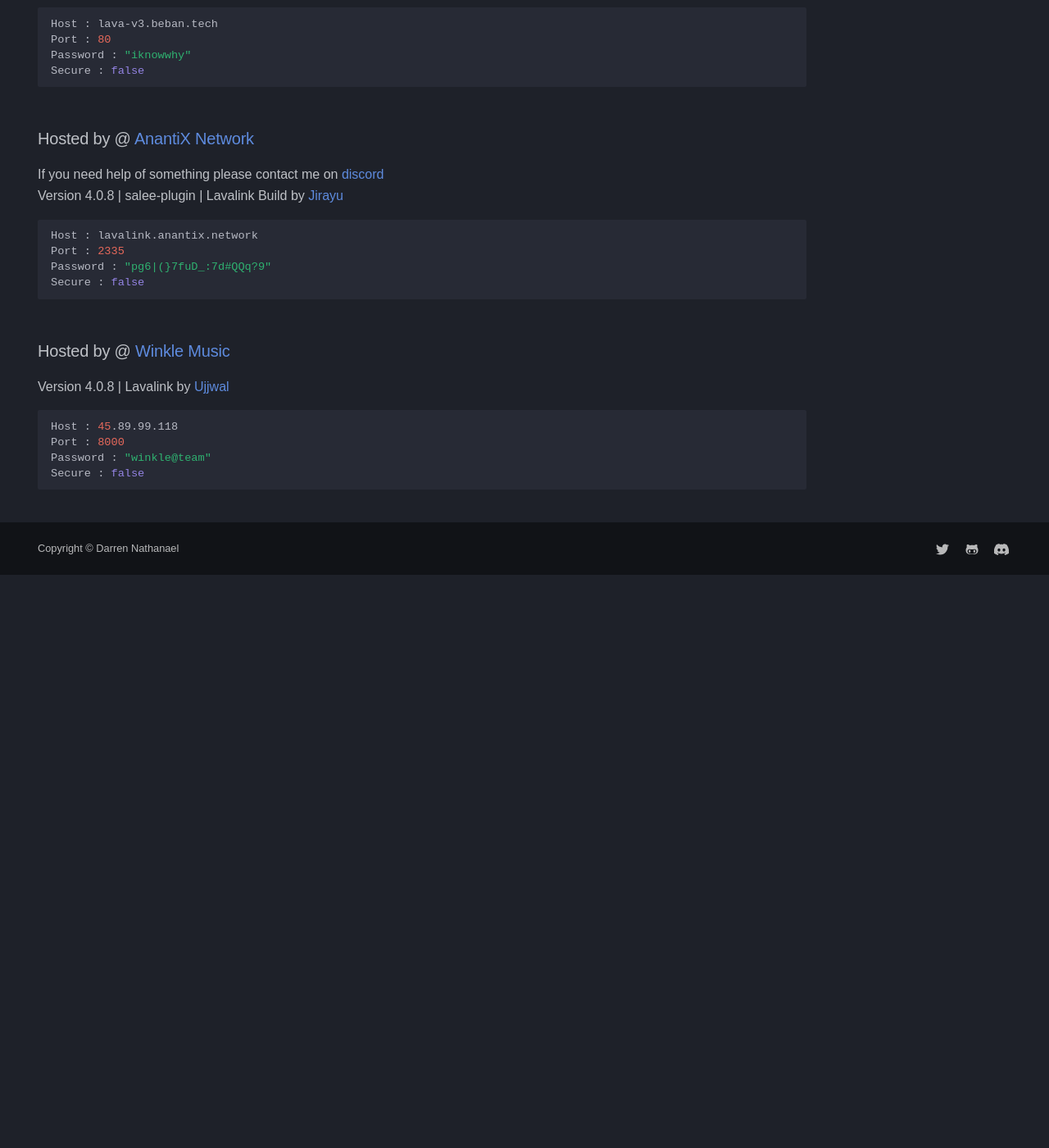
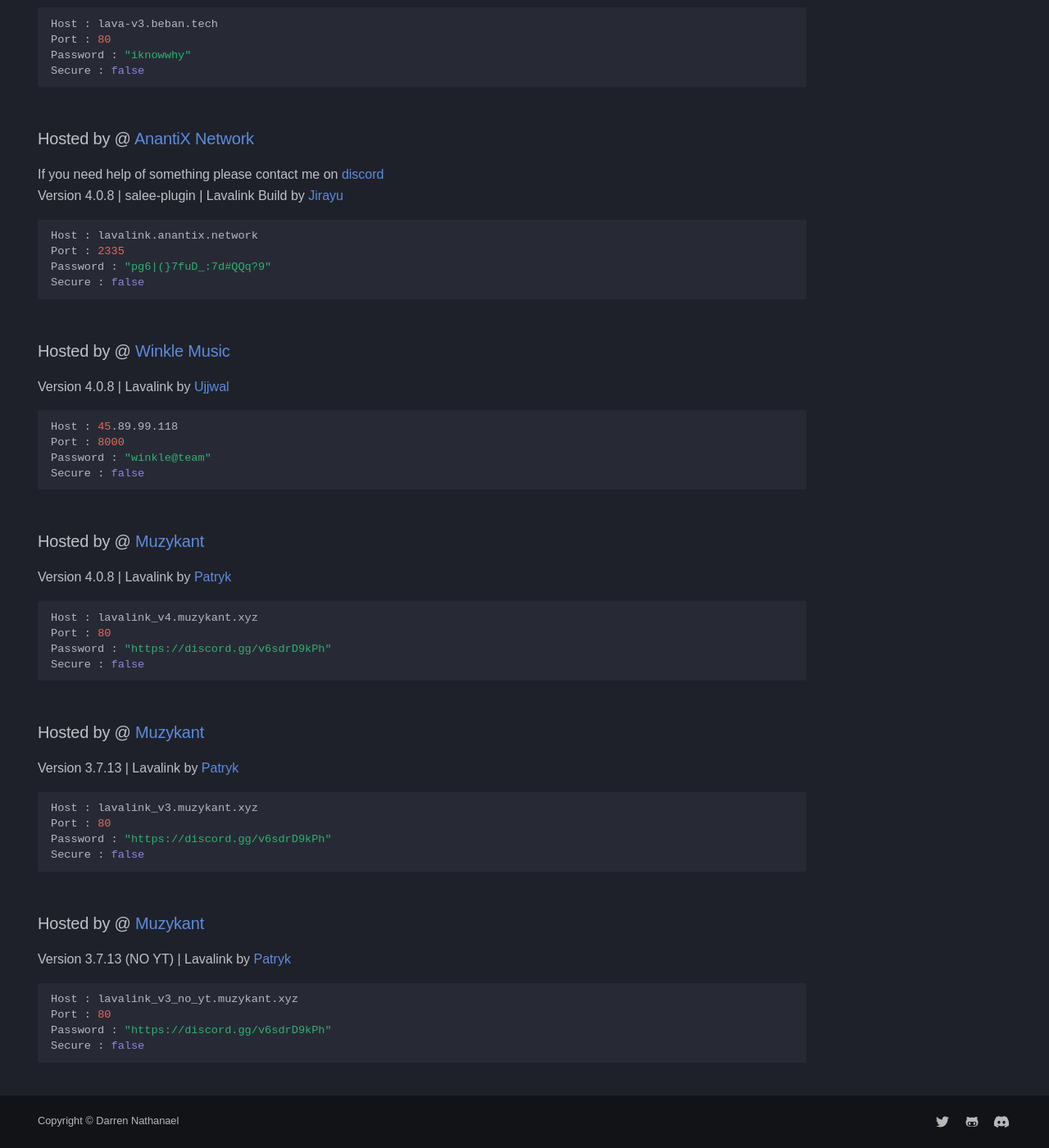
Before and after one commit to DarrenOfficial/lavalink-list, an MkDocs documentation site: the page built from docs/NoSSL/lavalink-without-ssl.md, in a window 1280 px wide and 1400 px high, scrolled down 3258 px. Shown: the whole window at 82% size. Built offline with MkDocs 1.6.1 and Material for MkDocs 9.7.7, drawn with Linux system fonts in a browser that asks for light colours; some web fonts are replaced; comment, search, counter and statistics services are not loaded; a style sheet for code colours, icons or effects is not loaded; before the commit the page ends 3959 px from its top, so only the background shows below that; some of the changed text lies outside the part shown.

Commit message:
Update lavalink-without-ssl.md

````diff
--- a/docs/NoSSL/lavalink-without-ssl.md
+++ b/docs/NoSSL/lavalink-without-ssl.md
@@ -171,3 +171,30 @@ Port : 8000
 Password : "winkle@team"
 Secure : false
 ```
+
+### Hosted by @ [Muzykant](https://discord.gg/v6sdrD9kPh)
+Version 4.0.8  | Lavalink by [Patryk](https://github.com/PatrykPatryk5)
+```bash
+Host : lavalink_v4.muzykant.xyz
+Port : 80
+Password : "https://discord.gg/v6sdrD9kPh"
+Secure : false
+```
+
+### Hosted by @ [Muzykant](https://discord.gg/v6sdrD9kPh)
+Version 3.7.13  | Lavalink by [Patryk](https://github.com/PatrykPatryk5)
+```bash
+Host : lavalink_v3.muzykant.xyz
+Port : 80
+Password : "https://discord.gg/v6sdrD9kPh"
+Secure : false
+```
+
+### Hosted by @ [Muzykant](https://discord.gg/v6sdrD9kPh)
+Version 3.7.13 (NO YT)  | Lavalink by [Patryk](https://github.com/PatrykPatryk5)
+```bash
+Host : lavalink_v3_no_yt.muzykant.xyz
+Port : 80
+Password : "https://discord.gg/v6sdrD9kPh"
+Secure : false
+```
````
